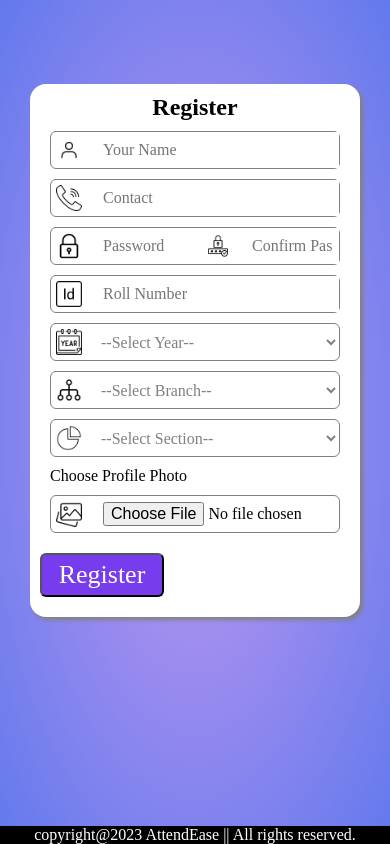
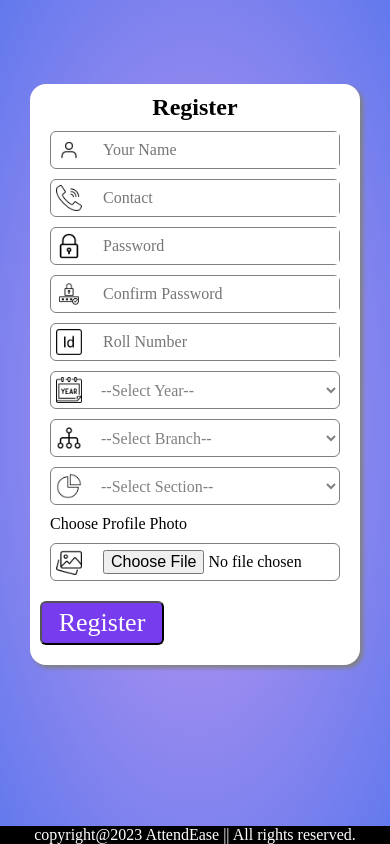
Before and after one commit to ishika3838/Attendance-App, a React (Create React App) app: page /register in a window 390 px wide. Built offline with nearby package versions, Linux system fonts and the light colour scheme.

Commit message:
background change for phone view

```diff
--- a/src/components/register/index.jsx
+++ b/src/components/register/index.jsx
@@ -129,7 +129,8 @@ const Register=({ handleRegister,selectedRole,setSelectedRole })=> {
           onChange={(e) => setPassword(e.target.value)}
 
      />
-
+        </div>
+        <div className='input'>
 
 <img src={confirm_pass} alt='confirmpass_icon'/>
         <input
```
